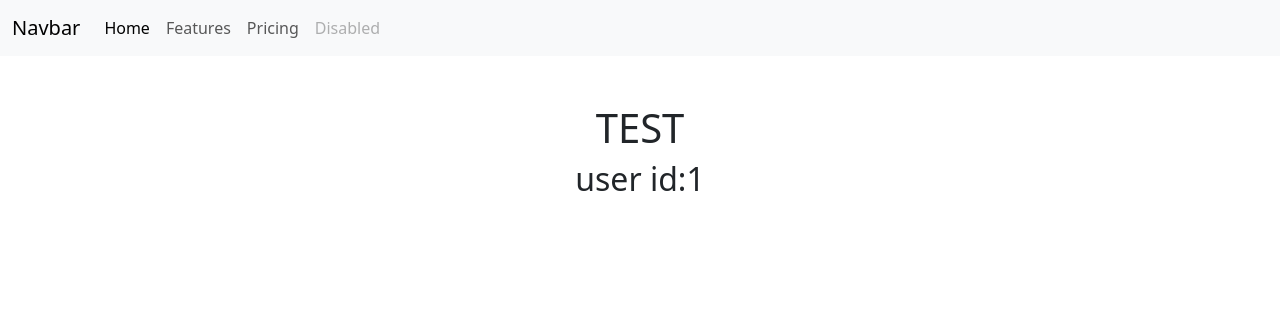
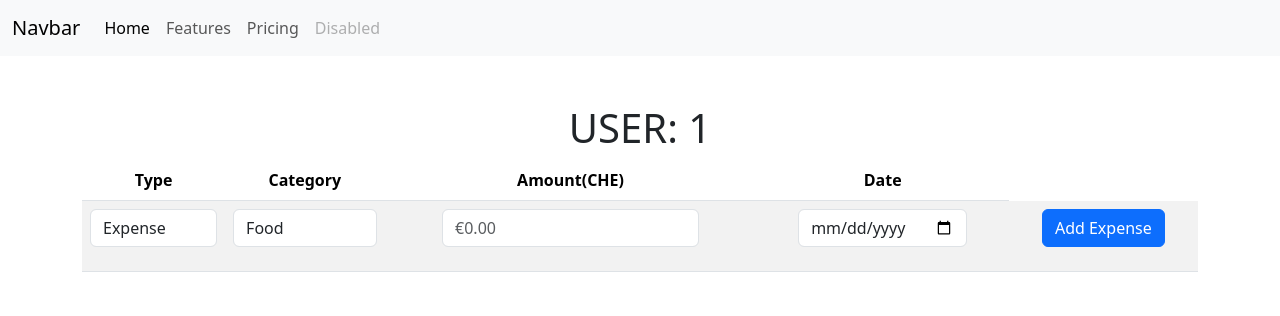
Before and after one commit to MiguelAngelo-Code/CS50-Final-Project, a Flask app: page / in a window 1280 px wide. Shown: the top 316 px of the page. Run offline with Flask 3, Linux system fonts and the light colour scheme; a user stored in the database is signed in; data comes from the database, SQL or seed files in the repository; both versions use the stored data as it was after the commit; some libraries are stand-ins or nearby versions.

Commit message:
Added user expense input feature

```diff
--- a/final_project/app.py
+++ b/final_project/app.py
@@ -6,6 +6,7 @@ from werkzeug.security import check_password_hash, generate_password_hash
 
 # Configure application
 app = Flask(__name__)
+app.config["TEMPLATES_AUTO_RELOAD"] = True
 
 # Custom filter
 #app.jinja_env.filters["usd"] = usd
@@ -23,26 +24,44 @@ def after_request(response):
     response.headers["Pragma"] = "no-cache"
     return response
 
+# Consts
+TYPES = ["Expense", "Income"]
+CATEGORIES = ["Food", "Insurance"]
+
 # Index
 @app.route("/", methods=["GET", "POST"])
 def index():
+    # Checks user is loged in
     if ("user_id" not in session):
         return redirect("/login")
 
     user_id = session["user_id"]
+
     con = sqlite3.connect("final.db")
     con.row_factory = sqlite3.Row
     cur = con.cursor()
 
     user = cur.execute("SELECT * FROM users WHERE id = ?", (user_id,)).fetchone()
-    #TEST user = {'id': 1, 'name': "miguel"} this works with synatx in html
 
+    # Get request
     if (request.method == "GET"):
-       return render_template("index.html", user=user)
 
+       return render_template("index.html", user=user["id"], types=TYPES, categories=CATEGORIES)
+
+    # POST Request
     else:
-        return render_template("error.html", message="Working on page")
 
+        # Get user input
+        exType = request.form.get("type")
+        category = request.form.get("category")
+        amount = request.form.get("amount")
+        date = request.form.get("date")
+
+        #insert transaction into database
+        cur.execute("INSERT INTO transactions (type, category, amount, date, user_id) values (?, ?, ?, ?, ?)", (exType, category, amount, date, user["id"]))
+
+        con.commit()
+        return redirect("/")
 
 # login
 @app.route("/login", methods=["GET", "POST"])
@@ -90,6 +109,7 @@ def login():
 @app.route("/register", methods=["GET", "POST"])
 def register():
     if (request.method == "POST"):
+        session.clear()
         # Connect to DB
         con = sqlite3.connect("final.db")
         con.row_factory = sqlite3.Row
@@ -119,7 +139,6 @@ def register():
         con.commit()
 
         # Login user
-        session.clear
         session["user_id"] = cur.execute("SELECT id FROM users WHERE username =?", username).fetchall()[0]["id"]
 
         #todo: Close DB & redirect to index
--- a/final_project/templates/index.html
+++ b/final_project/templates/index.html
@@ -3,6 +3,52 @@
 {% block title %}Index{% endblock %}
 
 {% block main %}
-    <h1>TEST</h1>
-    <h2>user id:{{ user.id }}</h2>
+    <h1>USER: {{ user }}</h1>
+    <form action="/" method="post">
+        <table class="table table-striped">
+            <thead>
+                <tr>
+                    <th>Type</th>
+                    <th>Category</th>
+                    <th>Amount(CHE)</th>
+                    <th>Date</th>
+                </tr>
+            </thead>
+            <tbody>
+                    <tr>
+                        <td>
+                            <div class="mb-3">
+                                <select class="form-control" name="type">
+                                    {% for type in types %}
+                                        <option value="{{ type }}">{{ type }}</option>
+                                    {% endfor %}
+                                </select>
+                            </div>
+                        </td>
+                        <td>
+                            <div class="mb-3">
+                                <select class="form-control" name="category">
+                                    {% for category in categories %}
+                                        <option value="{{ category }}">{{ category }}</option>
+                                    {% endfor %}
+                                </select>
+                            </div>
+                        </td>
+                        <td>
+                            <div class="mb-3">
+                                <input autocomplete="off" class="form-control mx-auto w-auto" min="0.00" name="amount" placeholder="€0.00" required step="0.01" type="number">
+                            </div>
+                        </td>
+                        <td>
+                            <div class="mb-3">
+                                <input autocomplete="off" class="form-control mx-auto w-auto" name="date" placeholder="today" required type="date">
+                            </div>
+                        </td>
+                        <td>
+                            <button class="btn btn-primary" name="addExpense" type="submit">Add Expense</button>
+                        </td>
+                    </tr>
+            </tbody>
+        </table>
+    </form>
 {% endblock %}
```
Also changed, not shown: final_project/specifications.txt (added, +27 -0 lines), final_project/final.db, 9 other files.
